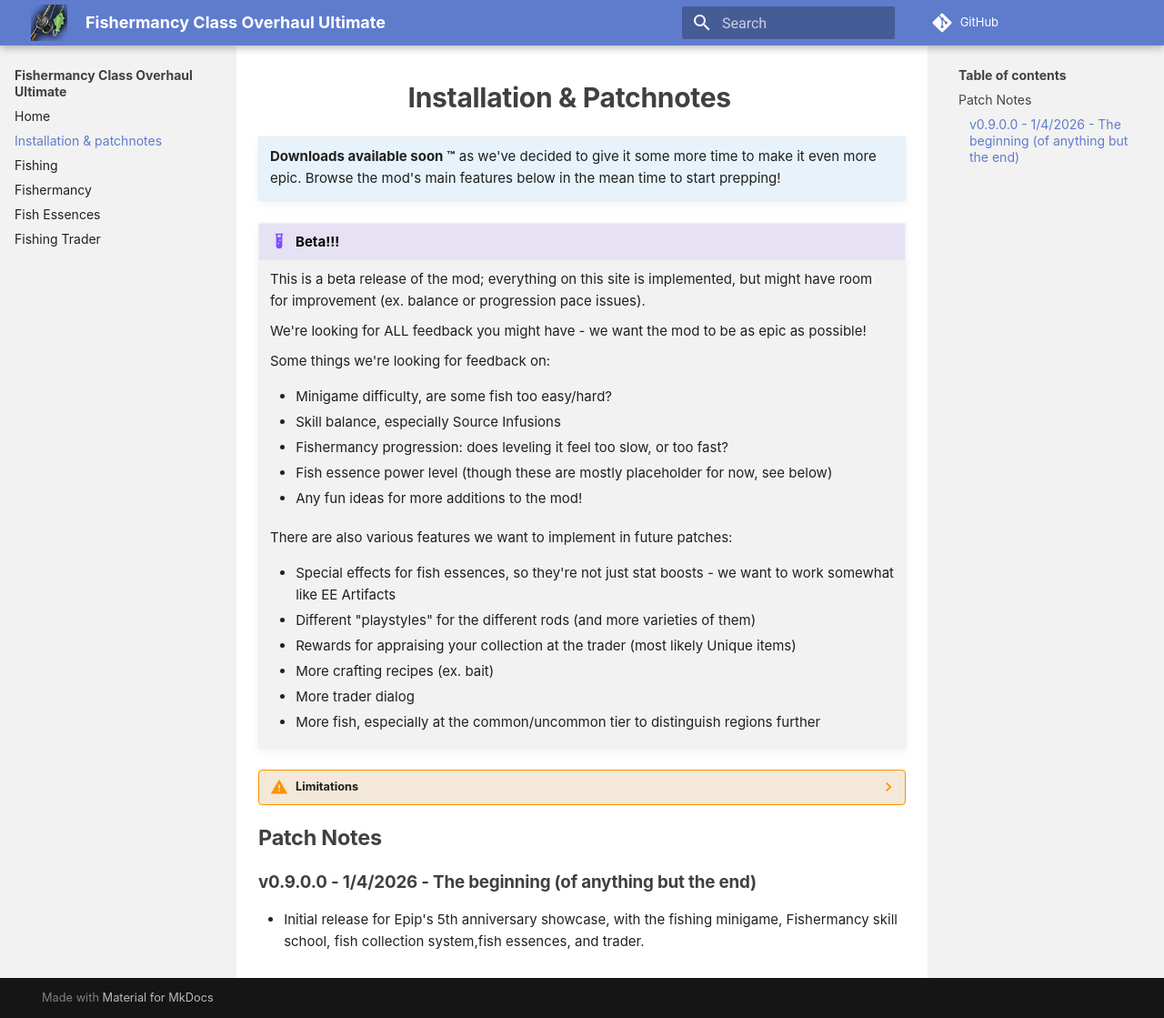
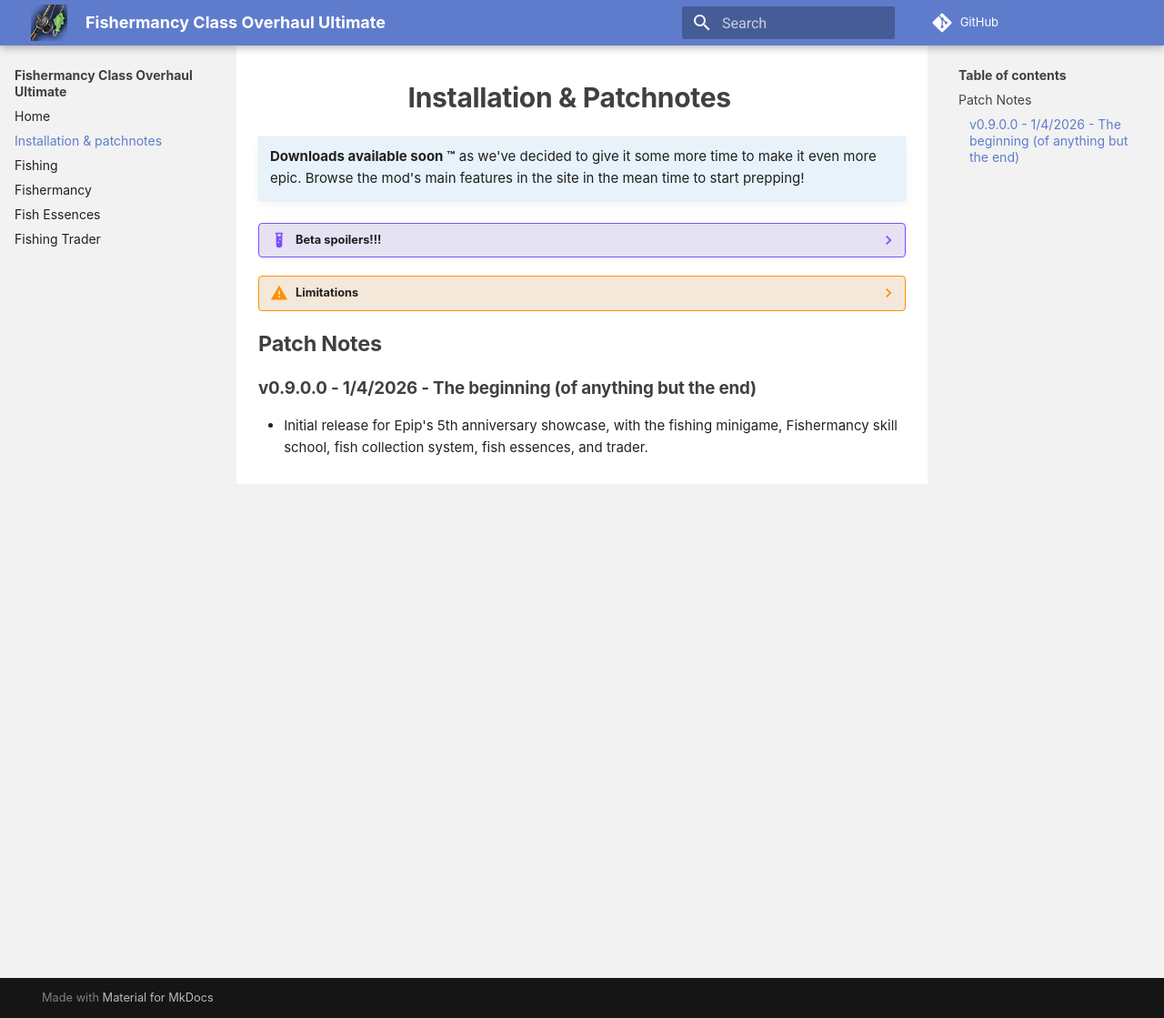
Before and after one commit to PinewoodPip/dos2-fishing, an MkDocs documentation site: the page built from docs/patchnotes.md, in a window 1280 px wide and 1119 px high. Shown: the whole window at 91% size. Built offline with MkDocs 1.6.1 and Material for MkDocs 9.7.7, drawn with Linux system fonts in a browser that asks for light colours; comment, search, counter and statistics services are not loaded.

Commit message:
Docs: small fixes to patchnotes page

```diff
--- a/docs/patchnotes.md
+++ b/docs/patchnotes.md
@@ -1,10 +1,10 @@
 # Installation & Patchnotes
 
 !!! info ""
-    **Downloads available soon ™** as we've decided to give it some more time to make it even more epic. Browse the mod's main features below in the mean time to start prepping!
+    **Downloads available soon ™** as we've decided to give it some more time to make it even more epic. Browse the mod's main features in the site in the mean time to start prepping!
 
-!!! example "Beta!!!"
-    This is a beta release of the mod; everything on this site is implemented, but might have room for improvement (ex. balance or progression pace issues).
+??? example "Beta spoilers!!!"
+    The first release will be a beta; everything on this site is implemented, but might have room for improvement (ex. balance or progression pace issues).
 
     We're looking for ALL feedback you might have - we want the mod to be as epic as possible!
 
@@ -34,4 +34,4 @@
 
 ### v0.9.0.0 - 1/4/2026 - The beginning (of anything but the end)
 
-- Initial release for Epip's 5th anniversary showcase, with the fishing minigame, Fishermancy skill school, fish collection system,fish essences, and trader.
+- Initial release for Epip's 5th anniversary showcase, with the fishing minigame, Fishermancy skill school, fish collection system, fish essences, and trader.
```
